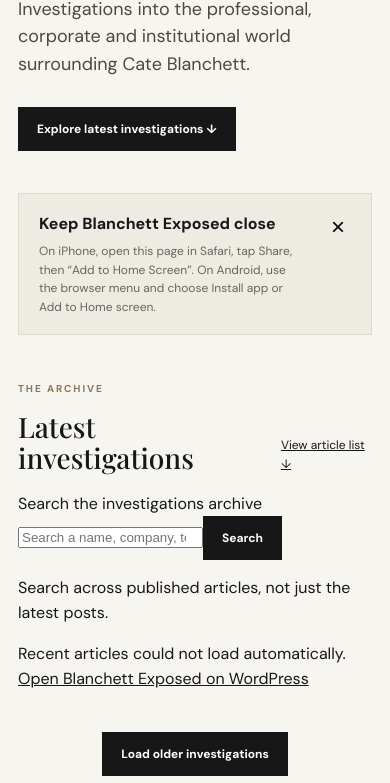
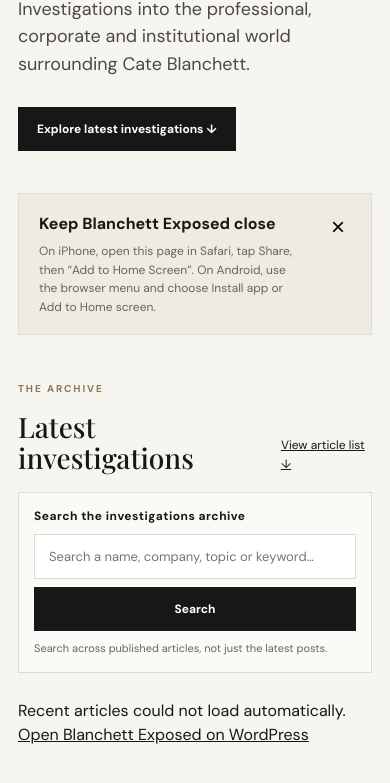
Before and after one commit to burlingtontourism-collab/blanchett-exposed-app, a plain HTML site: page index.html in a window 390 px wide. Shown: the part 282-1065 px from the top of the page. Drawn offline with nearby package versions, Linux system fonts and the light colour scheme; no server answers.

Commit message:
Style archive search for mobile and desktop

```diff
--- a/styles.css
+++ b/styles.css
@@ -15,3 +15,13 @@ footer{border-top:1px solid var(--line);padding:26px 24px 40px;max-width:1100px;
 .archive-controls{display:flex;flex-direction:column;align-items:center;gap:10px;margin:-34px 0 64px}.archive-controls button{font:600 12px 'DM Sans',sans-serif}.archive-controls button[hidden]{display:none}.archive-controls p{font-size:12px;color:var(--muted);margin:0;text-align:center}
 
 .archive-full-link{font:600 12px 'DM Sans',sans-serif;color:var(--muted);text-align:center;text-decoration:underline;text-underline-offset:4px}
+
+.article-search{margin:0 0 26px;padding:20px;border:1px solid var(--line);background:#ffffff70}
+.article-search label{display:block;margin-bottom:10px;font:600 12px 'DM Sans',sans-serif;letter-spacing:.04em}
+.search-row{display:flex;gap:8px;align-items:stretch}
+.search-row input{flex:1;min-width:0;padding:13px 14px;border:1px solid var(--line);border-radius:0;background:#fff;color:var(--ink);font:13px 'DM Sans',sans-serif}
+.search-row input:focus{outline:2px solid var(--accent);outline-offset:1px}
+.search-hint{font-size:11px;color:var(--muted);margin:9px 0 0}
+.search-clear{padding:0 12px;border:1px solid var(--line);background:transparent;color:var(--ink);font:600 12px 'DM Sans',sans-serif;cursor:pointer}
+.search-clear[hidden]{display:none}
+@media(max-width:520px){.article-search{padding:15px}.search-row{flex-wrap:wrap}.search-row input{flex-basis:100%}.search-row .button{flex:1}.search-clear{min-height:42px}}
```
